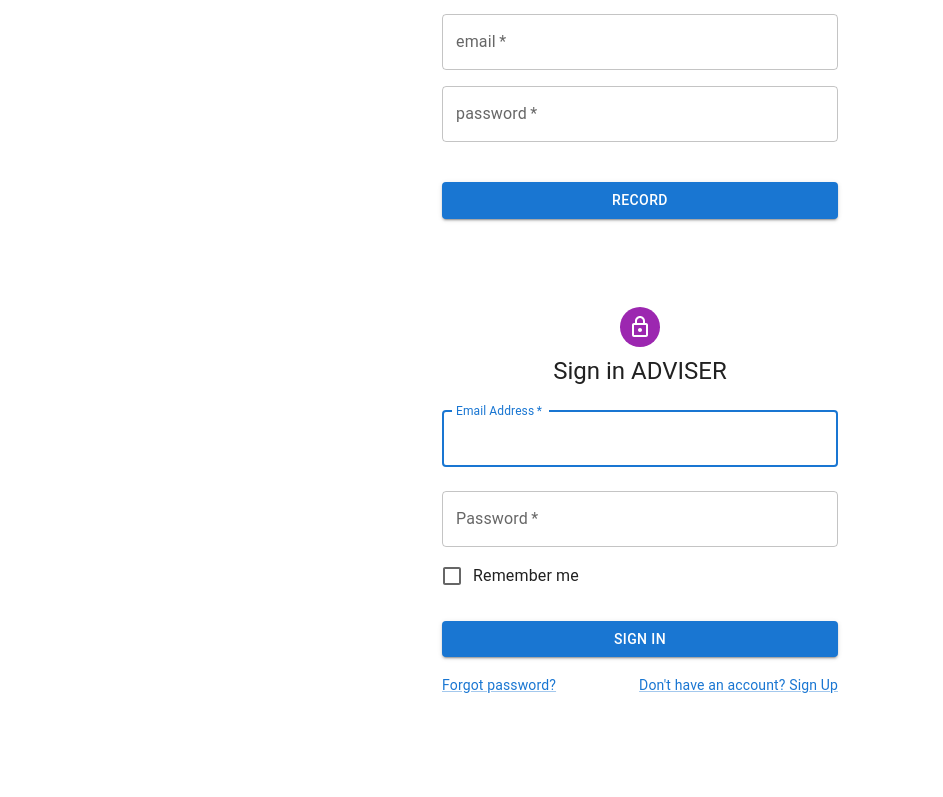
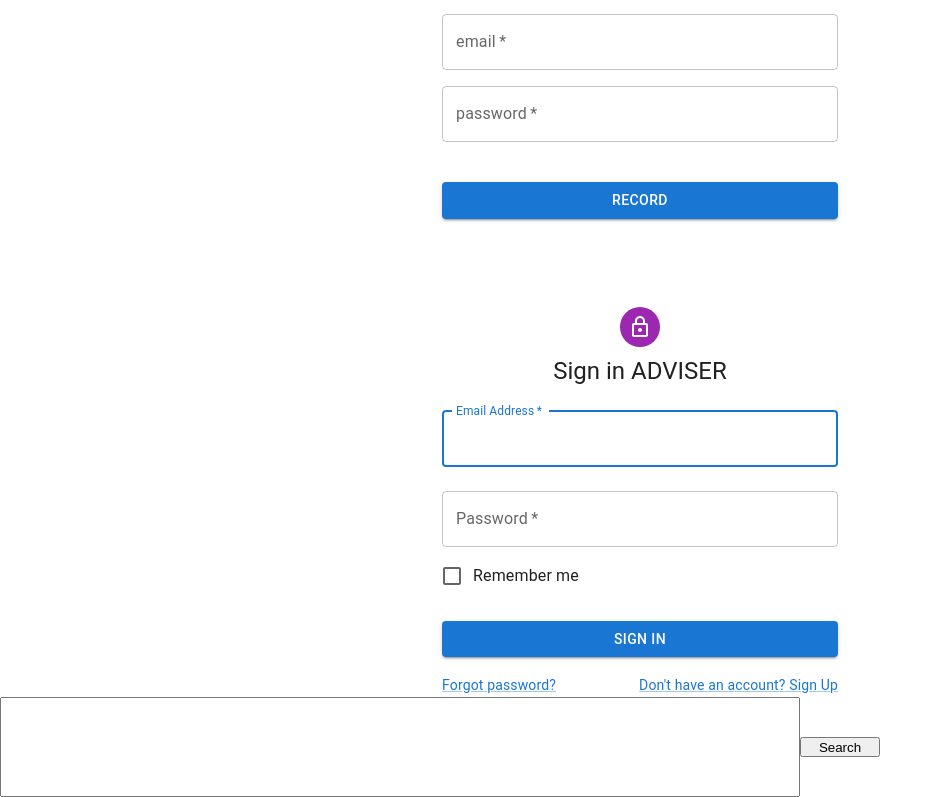
Before and after one commit to ibrahimkuscu1/Final-My-advicer, a React (Create React App) app in the folder Frondend/my-app/: page / in a window 1280 px wide. Shown: the part 1197-1994 px from the top of the page, without its empty margins (0-943 px from the left). Before the commit the page ends 1894 px from the top, so only its background shows below. Built offline with nearby package versions, Linux system fonts and the light colour scheme.

Commit message:
add some features

```diff
--- a/Frondend/my-app/src/App.js
+++ b/Frondend/my-app/src/App.js
@@ -2,6 +2,7 @@ import AdviserSignIn from "./components/adviserLogin";
 import SignIn from "./components/login";
 import Register from "./components/register";
 import SignUp from "./components/signup";
+import Search from "./components/search";
 
 
 function App() {
@@ -11,6 +12,7 @@ function App() {
      <SignIn/>
      <Register/>
      <AdviserSignIn/>
+     <Search/>
     </div>
   );
 }
--- /dev/null
+++ b/Frondend/my-app/src/components/search.js
@@ -0,0 +1,40 @@
+import { useState} from "react";
+import axios from 'axios';
+
+
+
+
+export default function Search(props) {
+    const [name, setName] = useState("");
+    const [infos, setInfos] = useState([])
+
+    function adviserSearch(){
+        axios.get("http://localhost:5000/search/" + name).then(({data})=>{
+            setInfos(data)
+            console.log(data)
+        })
+    }
+
+  return (
+    <div>
+    <input
+    value={name}
+    onChange={(e) => setName(e.target.value)}
+    style={{width:"800px", height:"100px"}}>
+    </input>
+    <button onClick={adviserSearch}
+    style={{width:"80px", height:"20px"}}>Search</button>
+    <>
+            {infos.map(infos =>
+            <div>
+                <h1
+                key={infos._id}> {infos.category} {infos.name} {infos.surname}
+                </h1>
+
+                </div>
+                )}
+            </>
+
+    </div>
+  );
+}
```
